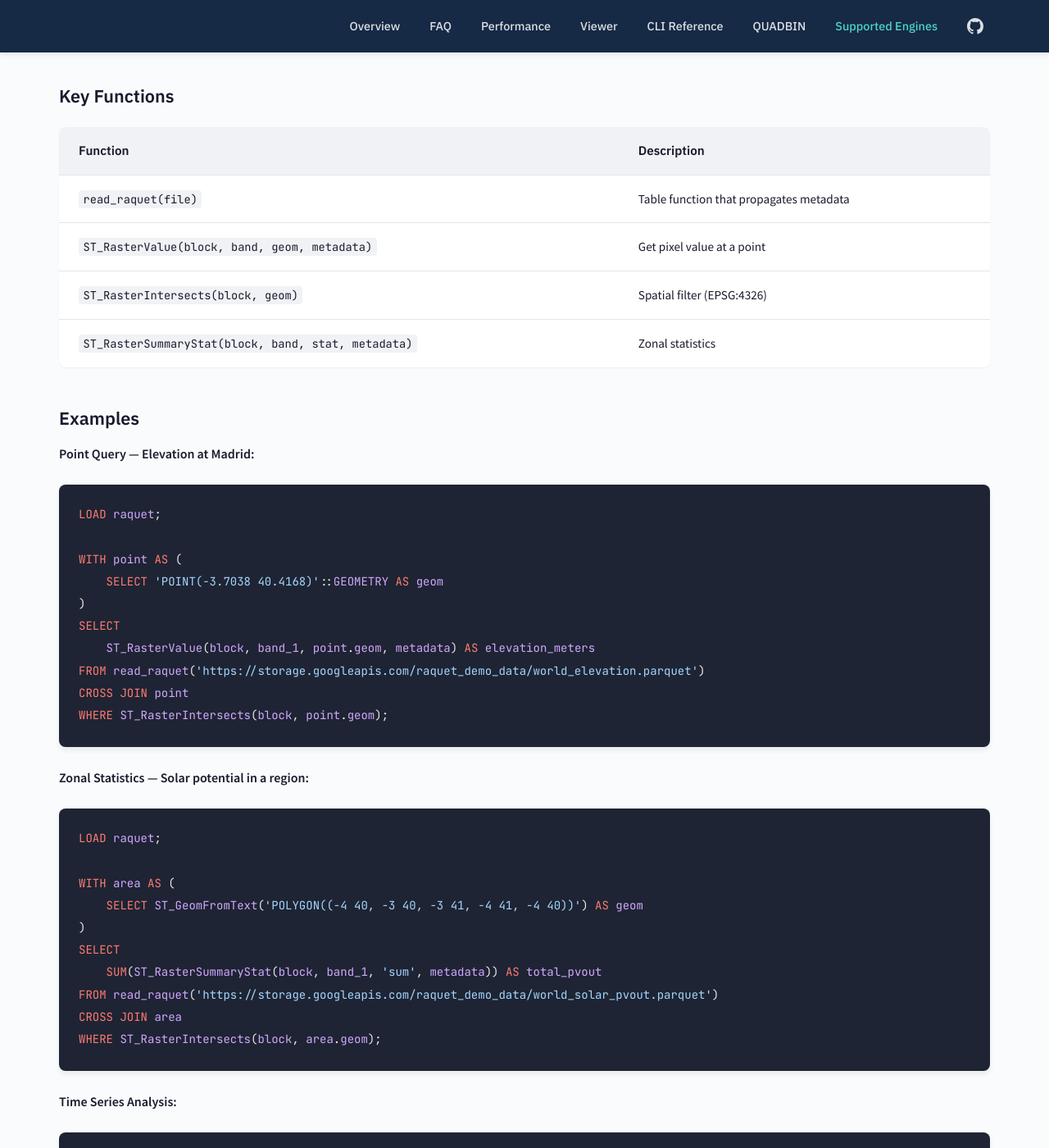
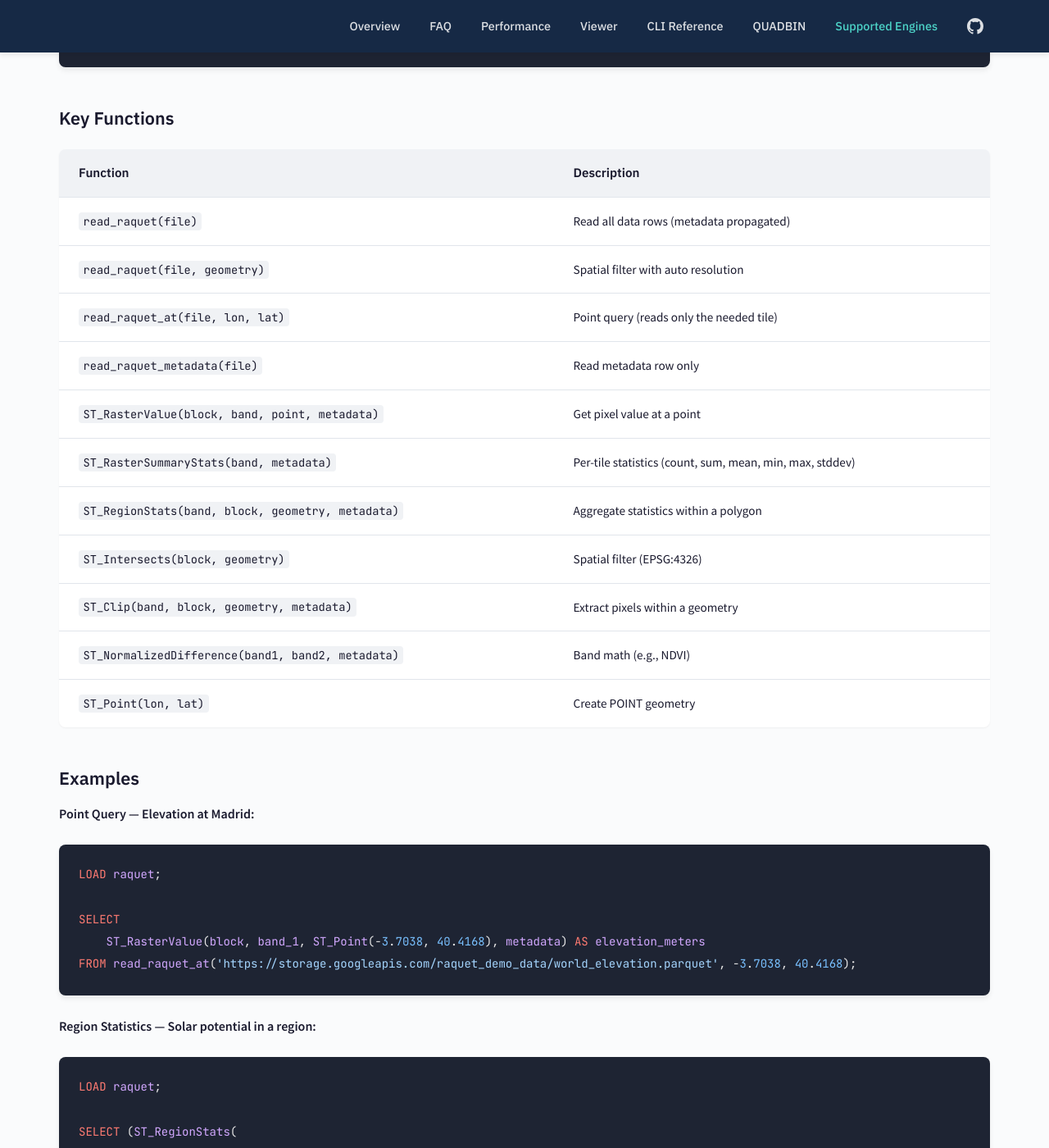
Before and after one commit to CartoDB/raquet, a Jekyll site: the page built from docs/engines.md, in a window 1280 px wide and 1400 px high, scrolled down 1384 px. Shown: the whole window at 82% size. Built offline with Jekyll 4.4.1, drawn with Linux system fonts in a browser that asks for light colours; some of the changed text lies outside the part shown.

````diff
--- a/docs/engines.md
+++ b/docs/engines.md
@@ -24,7 +24,7 @@ RaQuet files are standard Apache Parquet — they work with **any Parquet-compat
 
 ## DuckDB
 
-DuckDB provides the best local experience with the [DuckDB Raquet Extension](https://github.com/jatorre/duckdb-raquet).
+DuckDB provides the best local experience with the [DuckDB Raquet Extension](https://github.com/jatorre/duckdb-raquet). Requires **DuckDB 1.5+** which includes native GEOMETRY type support — no separate spatial extension needed.
 
 ### Installation
 
@@ -37,10 +37,17 @@ LOAD raquet;
 
 | Function | Description |
 |----------|-------------|
-| `read_raquet(file)` | Table function that propagates metadata |
-| `ST_RasterValue(block, band, geom, metadata)` | Get pixel value at a point |
-| `ST_RasterIntersects(block, geom)` | Spatial filter (EPSG:4326) |
-| `ST_RasterSummaryStat(block, band, stat, metadata)` | Zonal statistics |
+| `read_raquet(file)` | Read all data rows (metadata propagated) |
+| `read_raquet(file, geometry)` | Spatial filter with auto resolution |
+| `read_raquet_at(file, lon, lat)` | Point query (reads only the needed tile) |
+| `read_raquet_metadata(file)` | Read metadata row only |
+| `ST_RasterValue(block, band, point, metadata)` | Get pixel value at a point |
+| `ST_RasterSummaryStats(band, metadata)` | Per-tile statistics (count, sum, mean, min, max, stddev) |
+| `ST_RegionStats(band, block, geometry, metadata)` | Aggregate statistics within a polygon |
+| `ST_Intersects(block, geometry)` | Spatial filter (EPSG:4326) |
+| `ST_Clip(band, block, geometry, metadata)` | Extract pixels within a geometry |
+| `ST_NormalizedDifference(band1, band2, metadata)` | Band math (e.g., NDVI) |
+| `ST_Point(lon, lat)` | Create POINT geometry |
 
 ### Examples
 
@@ -49,29 +56,25 @@ LOAD raquet;
 ```sql
 LOAD raquet;
 
-WITH point AS (
-    SELECT 'POINT(-3.7038 40.4168)'::GEOMETRY AS geom
-)
 SELECT
-    ST_RasterValue(block, band_1, point.geom, metadata) AS elevation_meters
-FROM read_raquet('https://storage.googleapis.com/raquet_demo_data/world_elevation.parquet')
-CROSS JOIN point
-WHERE ST_RasterIntersects(block, point.geom);
+    ST_RasterValue(block, band_1, ST_Point(-3.7038, 40.4168), metadata) AS elevation_meters
+FROM read_raquet_at('https://storage.googleapis.com/raquet_demo_data/world_elevation.parquet', -3.7038, 40.4168);
 ```
 
-**Zonal Statistics — Solar potential in a region:**
+**Region Statistics — Solar potential in a region:**
 
 ```sql
 LOAD raquet;
 
-WITH area AS (
-    SELECT ST_GeomFromText('POLYGON((-4 40, -3 40, -3 41, -4 41, -4 40))') AS geom
-)
-SELECT
-    SUM(ST_RasterSummaryStat(block, band_1, 'sum', metadata)) AS total_pvout
-FROM read_raquet('https://storage.googleapis.com/raquet_demo_data/world_solar_pvout.parquet')
-CROSS JOIN area
-WHERE ST_RasterIntersects(block, area.geom);
+SELECT (ST_RegionStats(
+    band_1, block,
+    'POLYGON((-4 40, -3 40, -3 41, -4 41, -4 40))'::GEOMETRY,
+    metadata
+)).*
+FROM read_raquet(
+    'https://storage.googleapis.com/raquet_demo_data/world_solar_pvout.parquet',
+    'POLYGON((-4 40, -3 40, -3 41, -4 41, -4 40))'::GEOMETRY
+);
 ```
 
 **Time Series Analysis:**
@@ -81,10 +84,22 @@ LOAD raquet;
 
 SELECT
     YEAR(time_ts) AS year,
-    AVG(ST_RasterSummaryStat(block, band_1, 'mean', metadata)) AS avg_sst
+    AVG((ST_RasterSummaryStats(band_1, metadata)).mean) AS avg_sst
 FROM read_raquet('https://storage.googleapis.com/raquet_demo_data/cfsr_sst.parquet')
 GROUP BY YEAR(time_ts)
 ORDER BY year;
+```
+
+**Band Math — NDVI:**
+
+```sql
+LOAD raquet;
+
+SELECT
+    block,
+    (ST_NormalizedDifferenceStats(band_4, band_3, metadata)).*
+FROM read_raquet('satellite.parquet')
+LIMIT 5;
 ```
 
 ### Without Extension
@@ -112,6 +127,12 @@ LOAD raquet;
 
 -- Cleaner API (metadata row excluded automatically)
 SELECT * FROM read_raquet('file.parquet') LIMIT 10;
+
+-- Spatial filter (only reads tiles that intersect)
+SELECT * FROM read_raquet('file.parquet', 'POLYGON((-4 40, -3 40, -3 41, -4 41, -4 40))'::GEOMETRY);
+
+-- Point query (reads only the needed tile, ~2KB from cloud)
+SELECT * FROM read_raquet_at('file.parquet', -3.7038, 40.4168);
 
 -- Read metadata
 SELECT metadata FROM read_raquet_metadata('file.parquet');
````
Also changed, not shown: other parts of docs/engines.md (+2 -2 lines), docs/index.md (+19 -19 lines), scripts/download_dem_s3.py (added, +197 -0 lines), 1 other file.
